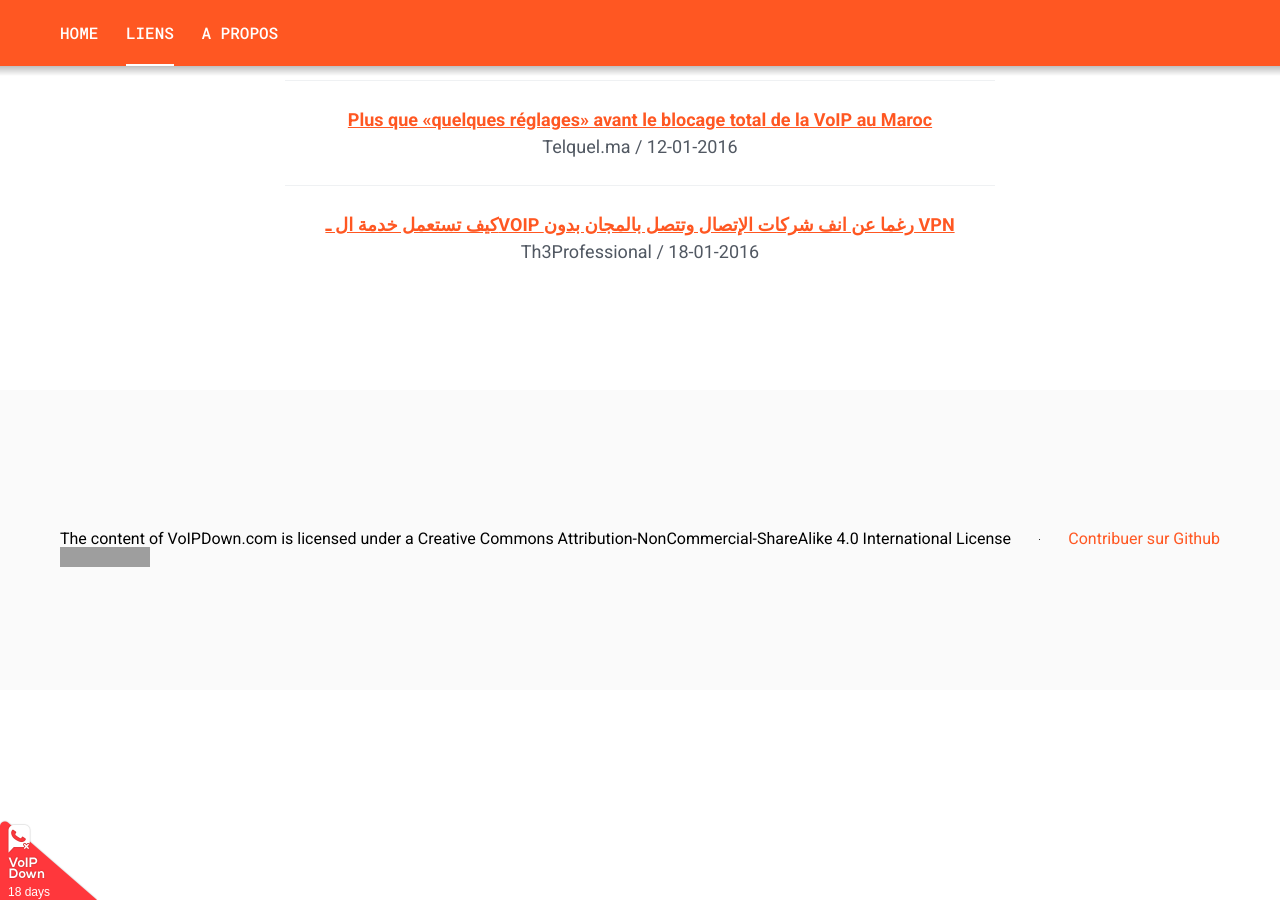
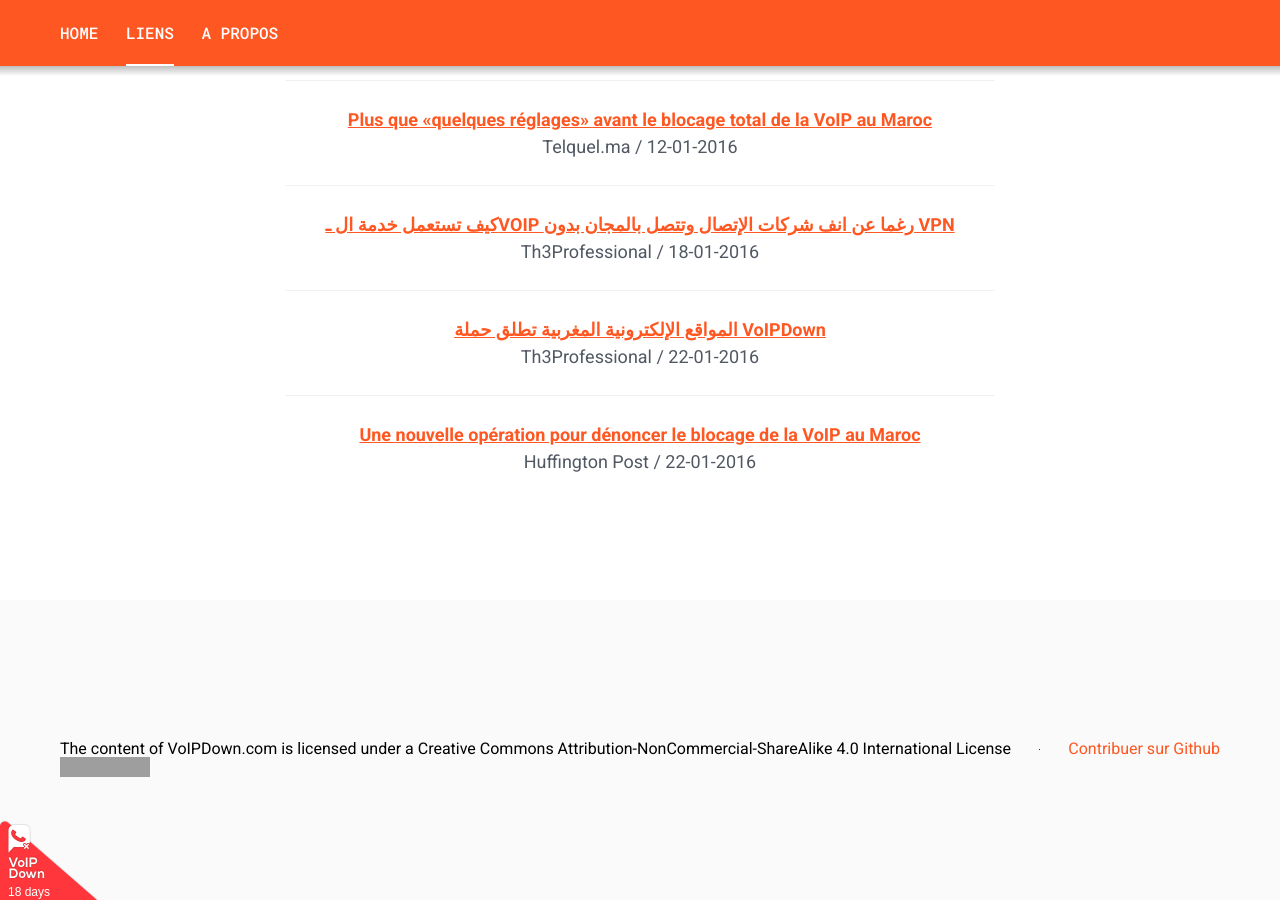
Before and after one commit to VoIPDown/voipdown.github.io, a Jekyll site: the page built from _pages/articles.html, in a window 1280 px wide and 900 px high, scrolled down 1348 px. Built offline with Jekyll 4.4.1, drawn with Linux system fonts in a browser that asks for light colours; grey boxes are pictures that could not be loaded.

Commit message:
Add links.

```diff
--- a/_data/links.yml
+++ b/_data/links.yml
@@ -57,3 +57,13 @@
   url: http://telquel.ma/2016/01/12/plus-quelques-reglages-blocage-total-voip-maroc_1477504
   date: 12-01-2016
   sitename: Telquel.ma
+
+- title: المواقع الإلكترونية المغربية تطلق حملة VoIPDown
+  url: http://www.th3professional.com/2016/01/voipdown.html
+  date: 22-01-2016
+  sitename: Th3Professional
+
+- title: Une nouvelle opération pour dénoncer le blocage de la VoIP au Maroc
+  url: http://www.huffpostmaghreb.com/2016/01/22/voip-maroc-blocage_n_9051648.html
+  date: 22-01-2016
+  sitename: Huffington Post
```
